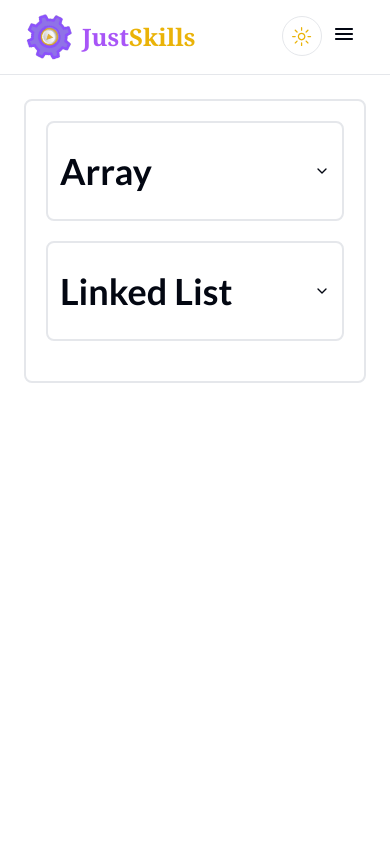
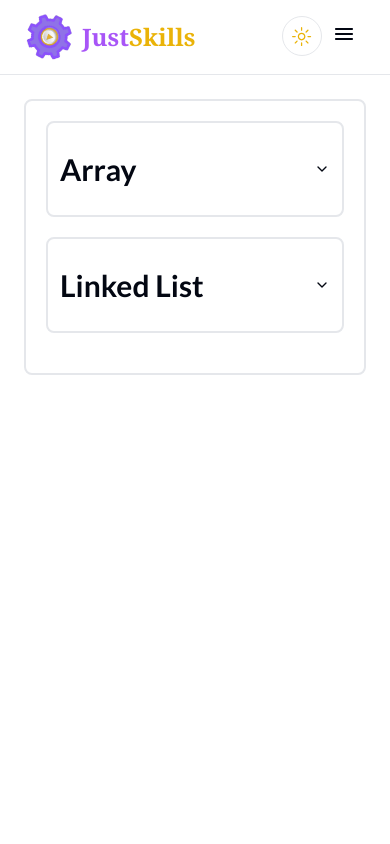
Before and after one commit to anubhavray678/justskill, a Next.js app: page /dsa-questions in a window 390 px wide. Shown: the top 844 px of the page. Built offline with nearby package versions, Linux system fonts and the light colour scheme.

Commit message:
Update AccordTile.js

```diff
--- a/src/components/AccordTile.js
+++ b/src/components/AccordTile.js
@@ -12,7 +12,7 @@ export default function AccordTile({ title, question, link }) {
     <div>
       <Accordion type="single" collapsible className="border-2 rounded-lg p-5">
         <AccordionItem value="item-1" className="mb-5 border-2 rounded-lg p-3">
-          <AccordionTrigger className="text-4xl font-bold hover:no-underline hover:bg-secondary ">
+          <AccordionTrigger className="font-bold hover:no-underline hover:bg-secondary text-3xl md:text-4xl">
             Array
           </AccordionTrigger>
           <AccordionContent className="border-2 rounded-lg p-5 hover:bg-secondary flex justify-between border-none ">
@@ -25,7 +25,7 @@ export default function AccordTile({ title, question, link }) {
           </AccordionContent>
         </AccordionItem>
         <AccordionItem value="item-2" className="mb-5 border-2 rounded-lg p-3">
-          <AccordionTrigger className="text-4xl font-bold hover:no-underline hover:bg-secondary ">
+          <AccordionTrigger className=" font-bold hover:no-underline hover:bg-secondary text-3xl md:text-4xl">
             Linked List
           </AccordionTrigger>
           <AccordionContent className="border-2 rounded-lg p-5 hover:bg-secondary flex justify-between border-none ">
```
